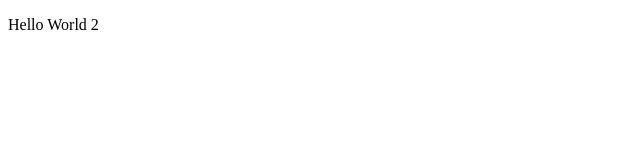
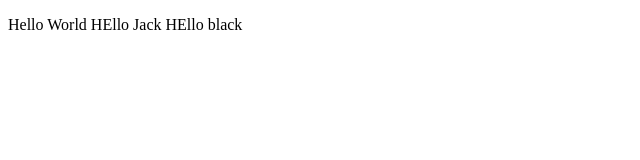
Before and after one commit to arsofiane/constantine, a plain HTML site: page index.html in a window 1280 px wide. Shown: the whole page, without its empty margins (0-640 px from the left). Drawn offline with Linux system fonts and the light colour scheme.

```diff
--- a/index.html
+++ b/index.html
@@ -5,6 +5,6 @@
     <title>My Web Page</title>
   </head>
   <body>
-    <p>Hello World 2</p>
+    <p>Hello World  HEllo Jack HEllo black </p>
   </body>
 </html>
```
